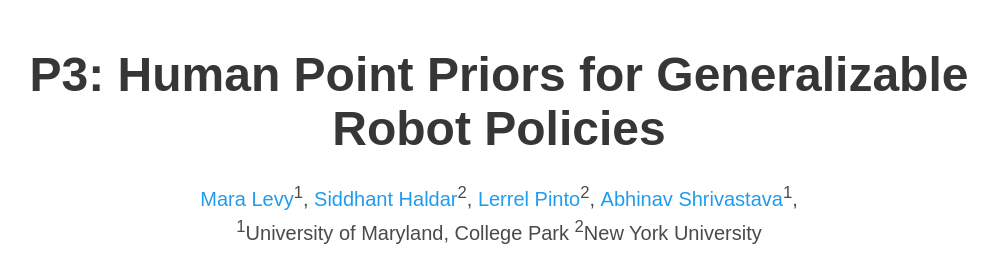
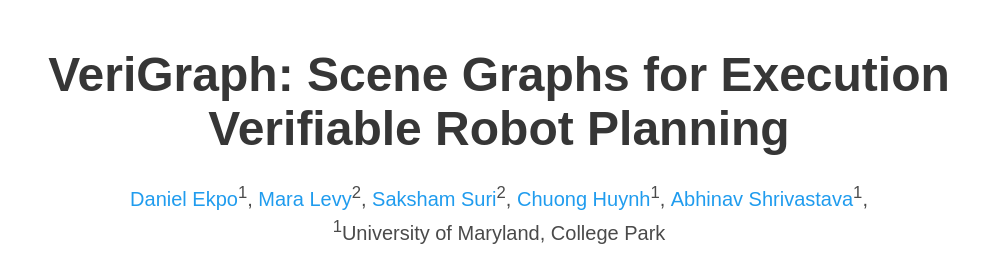
Before and after one commit to veri-graph/veri-graph.github.io, a plain HTML site: page index.html in a window 1280 px wide. Shown: the top 256 px of the page, without its empty margins (141-1139 px from the left). Drawn offline with nearby package versions, Linux system fonts and the light colour scheme; some icons are missing; a web font is replaced by a local one.

Commit message:
Update title and author list

```diff
--- a/index.html
+++ b/index.html
@@ -6,7 +6,7 @@
         content="">
   <meta name="keywords" content="">
   <meta name="viewport" content="width=device-width, initial-scale=1">
-  <title>P3: Human Point Priors for Generalizable Robot Policies</title>
+  <title>VeriGraph: Scene Graphs for Execution Verifiable Robot Planning</title>
 
   <!-- Global site tag (gtag.js) - Google Analytics -->
   <script async src="https://www.googletagmanager.com/gtag/js?id=G-PYVRSFMDRL"></script>
@@ -48,23 +48,25 @@
     <div class="container is-max-desktop">
       <div class="columns is-centered">
         <div class="column has-text-centered">
-          <h1 class="title is-1 publication-title">P3: Human Point Priors for Generalizable Robot Policies</h1>
+          <h1 class="title is-1 publication-title">VeriGraph: Scene Graphs for Execution Verifiable Robot Planning</h1>
           <div class="is-size-5 publication-authors">
             <span class="author-block">
-              <a href="">Mara Levy</a><sup>1</sup>,</span>
+              <a href="">Daniel Ekpo</a><sup>1</sup>,</span>
             <span class="author-block">
-              <a href="">Siddhant Haldar</a><sup>2</sup>,</span>
+              <a href="">Mara Levy</a><sup>2</sup>,</span>
             <span class="author-block">
-              <a href="">Lerrel Pinto</a><sup>2</sup>,
+              <a href="">Saksham Suri</a><sup>2</sup>,
             </span>
             <span class="author-block">
-              <a href="">Abhinav Shrivastava</a><sup>1</sup>,
+              <a href="">Chuong Huynh</a><sup>1</sup>,
             </span>
+            <span class="author-block">
+                <a href=""> Abhinav Shrivastava</a><sup>1</sup>,
+              </span>
           </div>
 
           <div class="is-size-5 publication-authors">
             <span class="author-block"><sup>1</sup>University of Maryland, College Park</span>
-            <span class="author-block"><sup>2</sup>New York University</span>
           </div>
 
           <div class="column has-text-centered">
```
